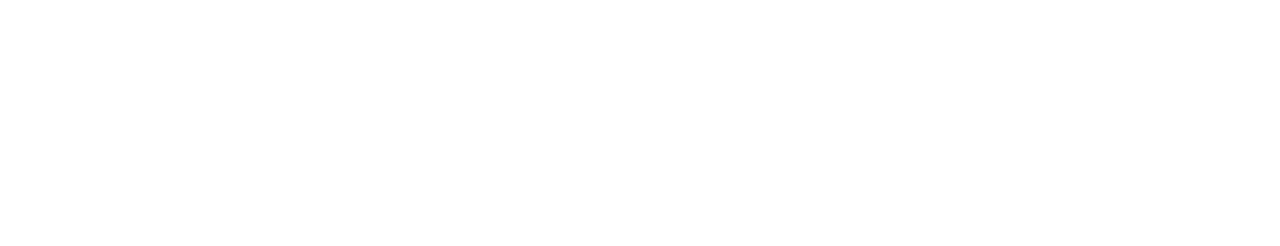
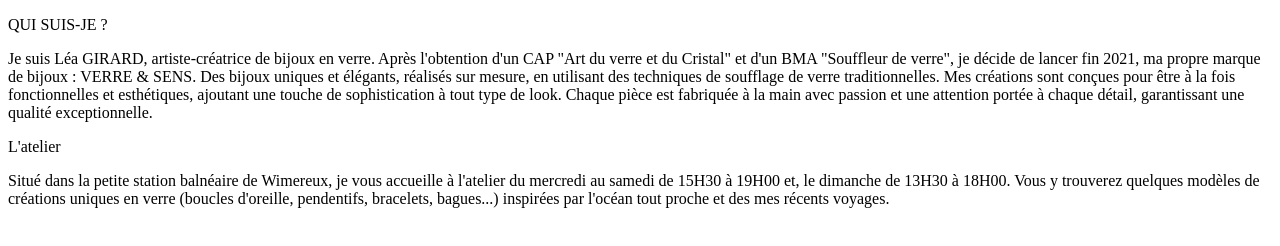
Before and after one commit to GuizyR/Site-Verre---Sens, a plain HTML site: page index.html in a window 1280 px wide. Drawn offline with Linux system fonts and the light colour scheme.

Commit message:
importation texte section QUI SUIS JE

```diff
--- a/index.html
+++ b/index.html
@@ -1,5 +1,6 @@
 <!DOCTYPE html>
 <html lang="fr">
+
 <head>
     <meta charset="UTF-8">
     <meta http-equiv="X-UA-Compatible" content="IE=edge">
@@ -7,12 +8,35 @@
     <title>Verre & Sens</title>
     <link rel="stylesheet" href="assets/css/style.css">
 </head>
+
 <body>
 
     <!-- Début partie Bertrand -->
     <!-- Fin partie Bertrand -->
 
     <!-- Début partie Virginie -->
+    <section>
+        <div>
+            <p>QUI SUIS-JE ?</p>
+            <p>Je suis Léa GIRARD, artiste-créatrice de bijoux en verre.
+                Après l'obtention d'un CAP "Art du verre et du
+                Cristal" et d'un BMA "Souffleur de verre", je décide de lancer fin 2021, ma propre marque de bijoux :
+                VERRE & SENS.
+                Des bijoux uniques et élégants, réalisés sur mesure, en utilisant des techniques de soufflage de verre
+                traditionnelles.
+                Mes créations sont conçues pour être à la fois fonctionnelles et esthétiques, ajoutant une touche de
+                sophistication à tout type de look.
+                Chaque pièce est fabriquée à la main avec passion et une attention portée à chaque détail, garantissant
+                une qualité exceptionnelle.</p>
+            <p>L'atelier</p>
+            <p>Situé dans la petite station balnéaire de Wimereux, je vous accueille à l'atelier du mercredi au samedi
+                de 15H30 à 19H00 et, le dimanche de 13H30 à 18H00.
+                Vous y trouverez quelques modèles de créations uniques en verre (boucles d'oreille, pendentifs,
+                bracelets, bagues...) inspirées par l'océan tout proche et des mes récents voyages.</p>
+        </div>
+
+
+    </section>
     <!-- Fin partie Virginie -->
 
     <!-- Début partie Robin -->
@@ -20,4 +44,5 @@
 
 
 </body>
+
 </html>
```
Lines whose indentation alone changed are shown as unchanged.
